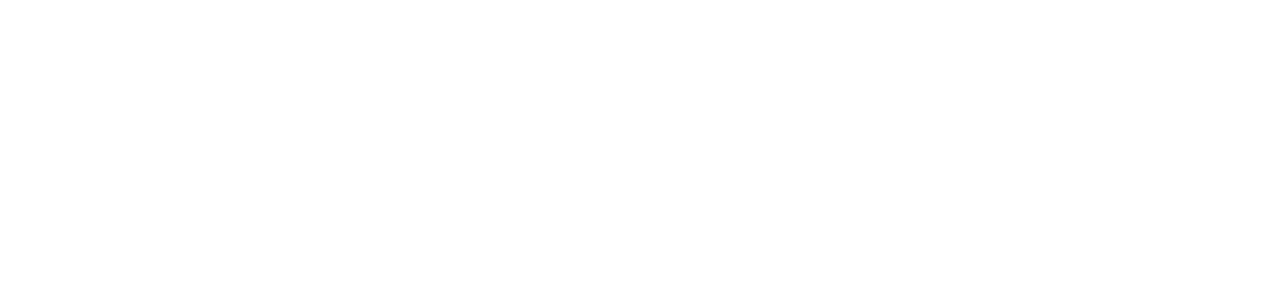
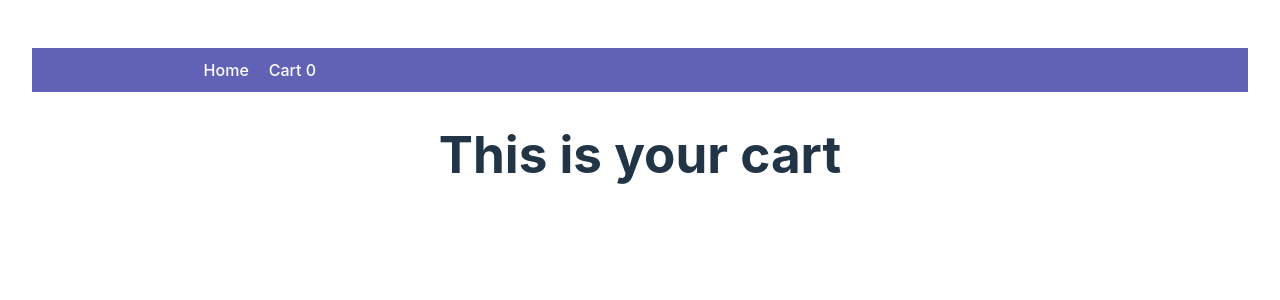
Before and after one commit to VakhoNodadze/DI-React-Projects, a React (Vite) app: page /cart in a window 1280 px wide. Before the commit this address had no page. Shown: the top 300 px of the page. Built offline with nearby package versions, Linux system fonts and the light colour scheme.

Commit message:
added cart functionality

```diff
--- a/src/App.jsx
+++ b/src/App.jsx
@@ -1,17 +1,24 @@
 // @ts-nocheck
-import axios from 'axios';
+import { useState } from 'react';
 import { Routes, Route } from 'react-router-dom';
 
 import './App.scss';
+import Navigation from './components/Navigation';
 import Home from './pages/Home';
 import Product from './pages/Product';
+import Cart from './pages/Cart';
 
 function App() {
+  const [cartItems, setCartItems] = useState([]);
   return (
-    <Routes>
-      <Route index path="/" element={<Home />} />
-      <Route index path="/product/:id" element={<Product />} />
-    </Routes>
+    <>
+      <Navigation cartSize={cartItems.length} />
+      <Routes>
+        <Route index path="/" element={<Home onAddItemsToCart={setCartItems} />} />
+        <Route index path="/product/:id" element={<Product onAddItemsToCart={setCartItems} />} />
+        <Route index path="/cart" element={<Cart cartItems={cartItems} />} />
+      </Routes>
+    </>
   );
 }
 
--- a/src/components/Card/CardItem.jsx
+++ b/src/components/Card/CardItem.jsx
@@ -3,12 +3,12 @@
 import { Link } from 'react-router-dom';
 import './CardItem.scss';
 
-const CardItem = ({ product, handleDeleteUser, onUpdateUser }) => {
+const CardItem = ({ product, handleDeleteProduct, onUpdateProduct, onAddItemsToCart }) => {
   // @ts-ignore
-  const [editableUser, setEditableUser] = useState({});
+  const [editableProduct, setEditableProduct] = useState({});
 
   const handleEditProduct = (product) => {
-    setEditableUser((prev) => {
+    setEditableProduct((prev) => {
       if (prev.id === product.id) {
         return {};
       }
@@ -17,18 +17,18 @@
   };
 
   const handlEditValues = (event) => {
-    setEditableUser((prev) => {
+    setEditableProduct((prev) => {
       return { ...prev, [event.target.name]: event.target.value };
     });
   };
 
   const handleUpdateProduct = () => {
-    onUpdateUser?.(editableProduct);
-    setEditableUser({});
+    onUpdateProduct?.(editableProduct);
+    setEditableProduct({});
   };
 
   // @ts-ignore
-  const renderEditableUser = () => (
+  const renderEditableProduct = () => (
     <div className="card">
       <div className="card-header">
         <img
@@ -44,14 +44,14 @@
           <strong> {product.lastName} </strong> */}
           <input
             // @ts-ignore
-            value={editableUser.firstName}
-            name="firstName"
+            value={editableProduct.title}
+            name="title"
             // @ts-ignore
             onChange={handlEditValues}
           />
           <input
             // @ts-ignore
-            value={editableUser.lastName}
+            value={editableProduct.lastName}
             name="lastName"
             // @ts-ignore
             onChange={handlEditValues}
@@ -63,7 +63,7 @@
           Phone number:{' '}
           <input
             // @ts-ignore
-            value={editableUser.phone}
+            value={editableProduct.phone}
             name="phoneNumber"
             // @ts-ignore
             onChange={handlEditValues}
@@ -73,7 +73,7 @@
           City:{' '}
           <input
             // @ts-ignore
-            value={editableUser.address.city}
+            value={editableProduct.brand}
             name="city"
             // @ts-ignore
             onChange={handlEditValues}
@@ -90,7 +90,33 @@
     </div>
   );
 
-  const renderUser = () => (
+  const handleAddProductsToCart = (product) => {
+    // onAddItemsToCart((prev) => {
+    //   const isProductExist = prev.find((item) => item.id === product.id);
+    //   if (isProductExist) {
+    //     return prev.map((item) => {
+    //       if (item.id === product.id) {
+    //         return { ...item, quantity: item.quantity + 1 };
+    //       }
+    //       return item;
+    //     });
+    //   }
+    //   return [...prev, { ...product, quantity: 1 }];
+    // });
+    onAddItemsToCart((prev) => {
+      const indexOfItem = prev.findIndex((item) => item.id === product.id);
+      if (indexOfItem === -1) {
+        return [...prev, { ...product, quantity: 1 }];
+      }
+      const newProducts = [...prev];
+      const existingProduct = newProducts[indexOfItem];
+      const updatedProduct = { ...existingProduct, quantity: existingProduct.quantity + 1 };
+      newProducts[indexOfItem] = updatedProduct;
+      return newProducts;
+    });
+  };
+
+  const renderProduct = () => (
     <div className="card" key={product.id}>
       <div className="card-header">
         <img src={product.images[0]} width="50px" height="100px" />
@@ -99,7 +125,7 @@
             <strong>{product.title}</strong>{' '}
           </Link>
         </p>
-        <p style={{ color: 'red', cursor: 'pointer', marginLeft: 2 }} onClick={() => handleDeleteUser(product.id)}>
+        <p style={{ color: 'red', cursor: 'pointer', marginLeft: 2 }} onClick={() => handleDeleteProduct(product.id)}>
           Delete
         </p>
       </div>
@@ -112,10 +138,13 @@
         </p>
       </div>
       <button onClick={() => handleEditProduct(product)}>Edit Product</button>
+      <button style={{ marginTop: '10px' }} onClick={() => handleAddProductsToCart(product)}>
+        Add To Cart
+      </button>
     </div>
   );
 
-  return <>{editableUser.id ? renderEditableUser() : renderUser()}</>;
+  return <>{editableProduct.id ? renderEditableProduct() : renderProduct()}</>;
 };
 
 export default CardItem;
--- /dev/null
+++ b/src/components/Navigation/Navigation.jsx
@@ -0,0 +1,23 @@
+import React from 'react';
+import { Link } from 'react-router-dom';
+
+import './Navigation.scss';
+
+const Navigation = ({ cartSize }) => {
+  return (
+    <header className="container">
+      <nav className="subcontainer">
+        <ul>
+          <li>
+            <Link to="/">Home</Link>
+          </li>
+          <li>
+            <Link to="/cart">Cart {cartSize}</Link>
+          </li>
+        </ul>
+      </nav>
+    </header>
+  );
+};
+
+export default Navigation;
--- /dev/null
+++ b/src/components/Navigation/Navigation.scss
@@ -0,0 +1,18 @@
+.container {
+  background-color: rgb(97, 97, 181);
+  .subcontainer {
+    width: 80%;
+    margin: 0 auto;
+    ul {
+      display: flex;
+      list-style: none;
+      li {
+        color: white;
+        padding: 10px;
+        a {
+          color: white;
+        }
+      }
+    }
+  }
+}
--- /dev/null
+++ b/src/components/Navigation/index.jsx
@@ -0,0 +1,3 @@
+import Navigation from './Navigation';
+
+export default Navigation;
--- /dev/null
+++ b/src/pages/Cart/Cart.jsx
@@ -0,0 +1,17 @@
+// @ts-nocheck
+import React from 'react';
+
+import CardItem from '../../components/Card';
+
+const Cart = ({ cartItems }) => {
+  return (
+    <>
+      <h1>This is your cart</h1>
+      {cartItems.map((item) => {
+        return <CardItem key={item.id} product={item} />;
+      })}
+    </>
+  );
+};
+
+export default Cart;
--- /dev/null
+++ b/src/pages/Cart/index.jsx
@@ -0,0 +1,3 @@
+import Cart from './Cart';
+
+export default Cart;
--- a/src/pages/Home/Home.jsx
+++ b/src/pages/Home/Home.jsx
@@ -5,7 +5,7 @@
 import './Home.scss';
 import CardItem from '../../components/Card';
 
-function Home() {
+function Home({ onAddItemsToCart }) {
   const [products, setProducts] = useState([]);
 
   const handleValues = (event) =>
@@ -13,7 +13,7 @@
       return { ...prev, [event.target.name]: event.target.value };
     });
 
-  const handleUpdateUser = async (editedUser) => {
+  const handleUpdateProduct = async (editedUser) => {
     const indexOfEditedProduct = products.findIndex((product) => product.id === editedUser.id);
     const updatedProducts = [...products];
     updatedProducts.splice(indexOfEditedProduct, 1, editedUser);
@@ -28,15 +28,7 @@
     });
   };
 
-  const handleAddUser = (product) => {
-    const newUser = {
-      ...product,
-      id: Math.floor(Math.random() * 1000),
-    };
-    setProducts((prev) => [...prev, newUser]);
-  };
-
-  const handleDeleteUser = async (userId) => {
+  const handleDeleteProduct = async (userId) => {
     const updatedProducts = [...products].filter((product) => product.id !== userId);
     setProducts(updatedProducts);
     await axios(`https://dummyjson.com/products/${userId}`, {
@@ -70,8 +62,9 @@
             <CardItem
               key={product.id}
               product={product}
-              handleDeleteUser={handleDeleteUser}
-              onUpdateUser={handleUpdateUser}
+              handleDeleteProduct={handleDeleteProduct}
+              onUpdateProduct={handleUpdateProduct}
+              onAddItemsToCart={onAddItemsToCart}
             />
           );
         })}
--- a/src/pages/Product/Product.jsx
+++ b/src/pages/Product/Product.jsx
@@ -3,7 +3,7 @@
 import { Link, useParams } from 'react-router-dom';
 import axios from 'axios';
 
-const Product = () => {
+const Product = ({ onAddItemsToCart }) => {
   const { id } = useParams();
 
   const [product, setProduct] = useState({});
```
